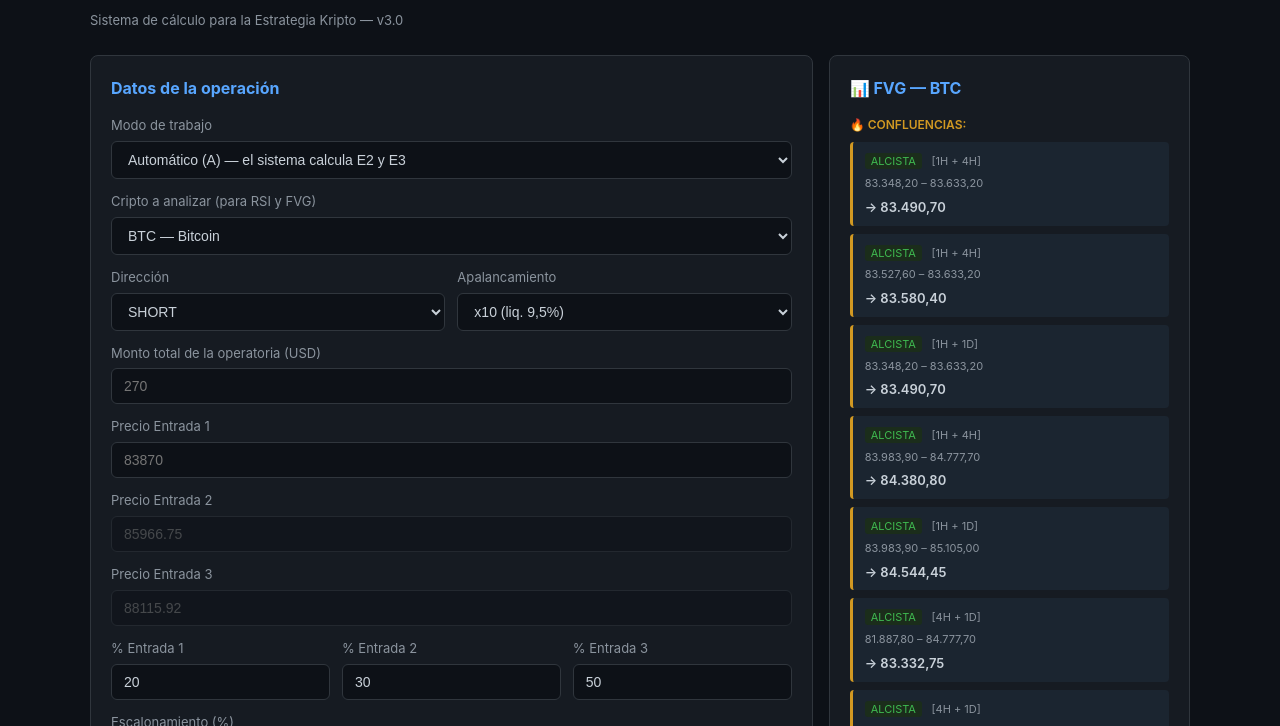
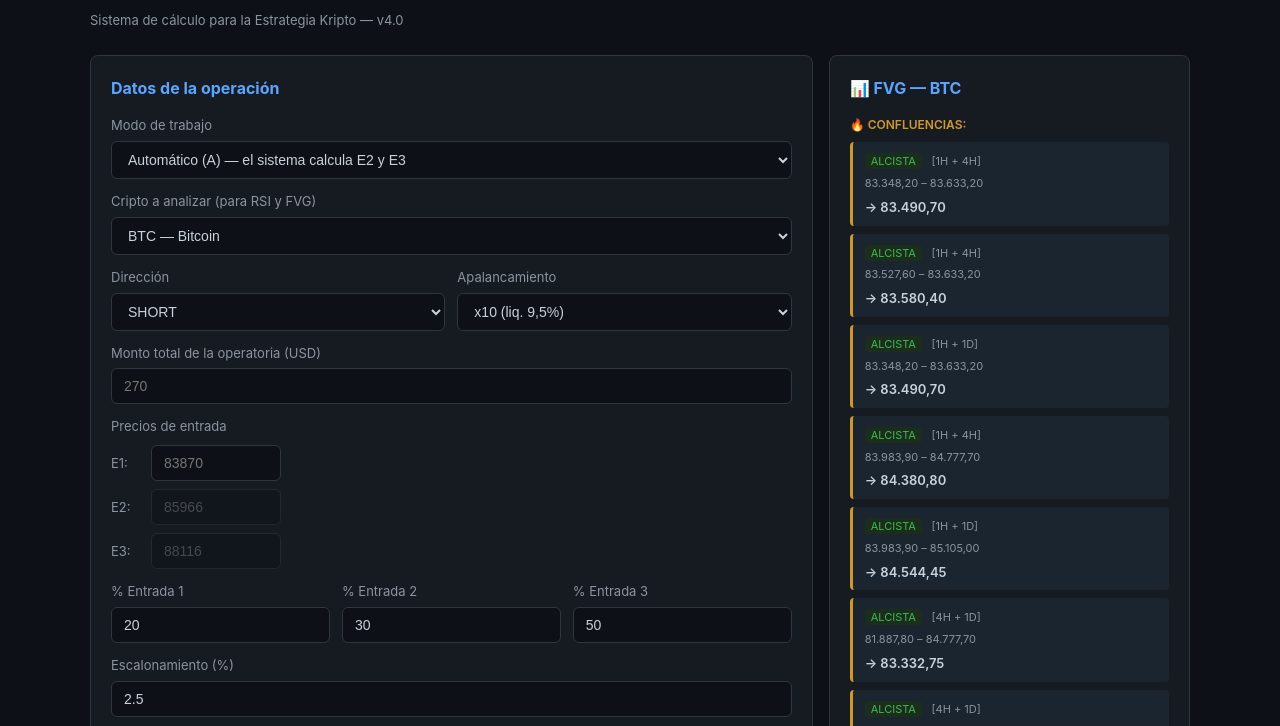
Before and after one commit to JM-2026BTC/estrategia-kripto, a plain HTML site: page index.html in a window 1280 px wide. Shown: the part 61-787 px from the top of the page. Drawn offline with Linux system fonts and the light colour scheme; no server answers.

Commit message:
Update index.html

```diff
--- a/index.html
+++ b/index.html
@@ -57,6 +57,42 @@
     margin-top: 18px;
   }
   button:hover { background: #2ea043; }
+
+  /* Entradas con resumen al lado */
+  .entrada-row {
+    display: flex;
+    align-items: center;
+    gap: 10px;
+    margin-top: 8px;
+  }
+  .entrada-row label {
+    margin: 0;
+    min-width: 30px;
+    font-size: 13px;
+    color: #8b949e;
+  }
+  .input-chico {
+    width: 130px !important;
+    flex-shrink: 0;
+  }
+  .resumen-entrada {
+    font-size: 11px;
+    color: #8b949e;
+    margin-left: auto;
+    white-space: nowrap;
+    font-variant-numeric: tabular-nums;
+  }
+  .resumen-entrada .prom { color: #58a6ff; }
+  .resumen-entrada .liq { color: #f85149; }
+  .resumen-total {
+    margin-top: 14px;
+    padding-top: 12px;
+    border-top: 1px solid #21262d;
+    font-size: 13px;
+    color: #8b949e;
+  }
+  .resumen-total strong { color: #58a6ff; }
+
   .resultado { display: none; }
   .resultado.activo { display: block; }
   table { width: 100%; border-collapse: collapse; margin-top: 10px; font-size: 13px; }
@@ -137,7 +173,7 @@
 <div class="container">
 
   <h1>⚡ GENISYS</h1>
-  <p class="sub">Sistema de cálculo para la Estrategia Kripto — v3.0</p>
+  <p class="sub">Sistema de cálculo para la Estrategia Kripto — v4.0</p>
 
   <div class="layout">
 
@@ -170,7 +206,7 @@
           </div>
           <div>
             <label>Apalancamiento</label>
-            <select id="apalancamiento" onchange="actualizarSugeridos()">
+            <select id="apalancamiento" onchange="calcularParcial()">
               <option value="10">x10 (liq. 9,5%)</option>
               <option value="12">x12 (liq. 7,9%)</option>
               <option value="15">x15 (liq. 6,25%)</option>
@@ -181,33 +217,40 @@
         </div>
 
         <label>Monto total de la operatoria (USD)</label>
-        <input type="number" id="monto" placeholder="270" step="any">
+        <input type="number" id="monto" placeholder="270" step="any" oninput="calcularParcial()">
 
-        <label>Precio Entrada 1</label>
-        <input type="number" id="e1" placeholder="83870" step="any" onchange="calcularAuto()">
+        <label>Precios de entrada</label>
 
-        <div id="bloqueE2">
-          <label>Precio Entrada 2</label>
-          <input type="number" id="e2" placeholder="85966.75" step="any">
+        <div class="entrada-row">
+          <label>E1:</label>
+          <input type="number" id="e1" class="input-chico" placeholder="83870" step="any" oninput="calcularParcial()">
+          <span id="e1-resumen" class="resumen-entrada"></span>
         </div>
 
-        <div id="bloqueE3">
-          <label>Precio Entrada 3</label>
-          <input type="number" id="e3" placeholder="88115.92" step="any">
+        <div class="entrada-row">
+          <label>E2:</label>
+          <input type="number" id="e2" class="input-chico" placeholder="85966" step="any" oninput="calcularParcial()">
+          <span id="e2-resumen" class="resumen-entrada"></span>
+        </div>
+
+        <div class="entrada-row">
+          <label>E3:</label>
+          <input type="number" id="e3" class="input-chico" placeholder="88116" step="any" oninput="calcularParcial()">
+          <span id="e3-resumen" class="resumen-entrada"></span>
         </div>
 
         <div class="row">
           <div>
             <label>% Entrada 1</label>
-            <input type="number" id="p1" value="20" step="any">
+            <input type="number" id="p1" value="20" step="any" oninput="calcularParcial()">
           </div>
           <div>
             <label>% Entrada 2</label>
-            <input type="number" id="p2" value="30" step="any">
+            <input type="number" id="p2" value="30" step="any" oninput="calcularParcial()">
           </div>
           <div>
             <label>% Entrada 3</label>
-            <input type="number" id="p3" value="50" step="any">
+            <input type="number" id="p3" value="50" step="any" oninput="calcularParcial()">
           </div>
         </div>
 
@@ -217,7 +260,9 @@
         <label>SL manual (% desde el promedio, opcional)</label>
         <input type="number" id="sl" placeholder="2" step="any">
 
-        <button onclick="calcular()">Calcular plan</button>
+        <div id="resumen-total" class="resumen-total"></div>
+
+        <button onclick="calcular()">Calcular plan completo</button>
       </div>
 
       <div id="resultado" class="resultado"></div>
@@ -250,7 +295,7 @@
 
   </div>
 
-  <p class="footer">GENISYS v3.0 — Herramienta educativa. No es recomendación financiera.</p>
+  <p class="footer">GENISYS v4.0 — Herramienta educativa. No es recomendación financiera.</p>
 </div>
 
 <script>
@@ -263,6 +308,7 @@ let rsiDataGlobal = null;
 let fvgDataGlobal = null;
 
 function fmt(n, dec = 2) {
+  if (isNaN(n) || n === null || n === undefined) return '—';
   return n.toLocaleString('es-AR', { minimumFractionDigits: dec, maximumFractionDigits: dec });
 }
 
@@ -304,6 +350,7 @@ function cambiarModo() {
     e2.disabled = false;
     e3.disabled = false;
   }
+  calcularParcial();
 }
 
 function actualizarSugeridos() {
@@ -324,6 +371,78 @@ function calcularAuto() {
   const e3 = e2 * factor;
   document.getElementById('e2').value = e2.toFixed(2);
   document.getElementById('e3').value = e3.toFixed(2);
+  calcularParcial();
+}
+
+// ====== Cálculo parcial (al lado de cada campo) ======
+function calcularParcial() {
+  const dir = document.getElementById('direccion').value;
+  const apal = parseInt(document.getElementById('apalancamiento').value);
+  const monto = parseFloat(document.getElementById('monto').value) || 0;
+  const liqPct = LIQ[apal] || 9.5;
+
+  const e1 = parseFloat(document.getElementById('e1').value);
+  const e2 = parseFloat(document.getElementById('e2').value);
+  const e3 = parseFloat(document.getElementById('e3').value);
+  const p1 = parseFloat(document.getElementById('p1').value) || 0;
+  const p2 = parseFloat(document.getElementById('p2').value) || 0;
+  const p3 = parseFloat(document.getElementById('p3').value) || 0;
+
+  // Resumen E1
+  const res1 = document.getElementById('e1-resumen');
+  if (e1 && e1 > 0) {
+    const liq1 = dir === 'SHORT' ? e1 * (1 + liqPct / 100) : e1 * (1 - liqPct / 100);
+    res1.innerHTML = `<span class="prom">Prom ${fmt(e1)}</span> | <span class="liq">Liq ${fmt(liq1)}</span>`;
+  } else {
+    res1.innerHTML = '';
+  }
+
+  // Resumen E2 (si hay E1 + E2)
+  const res2 = document.getElementById('e2-resumen');
+  if (e1 && e2 && p1 && p2) {
+    const totalPct = p1 + p2;
+    const prom2 = (e1 * p1 + e2 * p2) / totalPct;
+    const liq2 = dir === 'SHORT' ? prom2 * (1 + liqPct / 100) : prom2 * (1 - liqPct / 100);
+    res2.innerHTML = `<span class="prom">Prom ${fmt(prom2)}</span> | <span class="liq">Liq ${fmt(liq2)}</span>`;
+  } else {
+    res2.innerHTML = '';
+  }
+
+  // Resumen E3 (si hay las 3)
+  const res3 = document.getElementById('e3-resumen');
+  if (e1 && e2 && e3 && p1 && p2 && p3) {
+    const totalPct = p1 + p2 + p3;
+    const prom3 = (e1 * p1 + e2 * p2 + e3 * p3) / totalPct;
+    const liq3 = dir === 'SHORT' ? prom3 * (1 + liqPct / 100) : prom3 * (1 - liqPct / 100);
+    res3.innerHTML = `<span class="prom">Prom ${fmt(prom3)}</span> | <span class="liq">Liq ${fmt(liq3)}</span>`;
+  } else {
+    res3.innerHTML = '';
+  }
+
+  // Resumen total
+  const resumenTotal = document.getElementById('resumen-total');
+  if (monto > 0 && (e1 || e2 || e3)) {
+    let montoInvertido = 0;
+    let nominal = 0;
+    let entradasActivas = 0;
+    let totalPctActivo = 0;
+
+    if (e1 && p1) { totalPctActivo += p1; entradasActivas++; }
+    if (e2 && p2) { totalPctActivo += p2; entradasActivas++; }
+    if (e3 && p3) { totalPctActivo += p3; entradasActivas++; }
+
+    // Calcular monto según los % de las entradas activas
+    if (entradasActivas > 0) {
+      if (e1 && p1) montoInvertido += monto * (p1 / 100);
+      if (e2 && p2) montoInvertido += monto * (p2 / 100);
+      if (e3 && p3) montoInvertido += monto * (p3 / 100);
+      nominal = montoInvertido * apal;
+    }
+
+    resumenTotal.innerHTML = `Monto invertido: <strong>$${fmt(montoInvertido)}</strong> | Nominal: <strong>$${fmt(nominal, 0)}</strong> | Entradas activas: <strong>${entradasActivas}/3</strong>`;
+  } else {
+    resumenTotal.innerHTML = '';
+  }
 }
 
 function calcular() {
```
